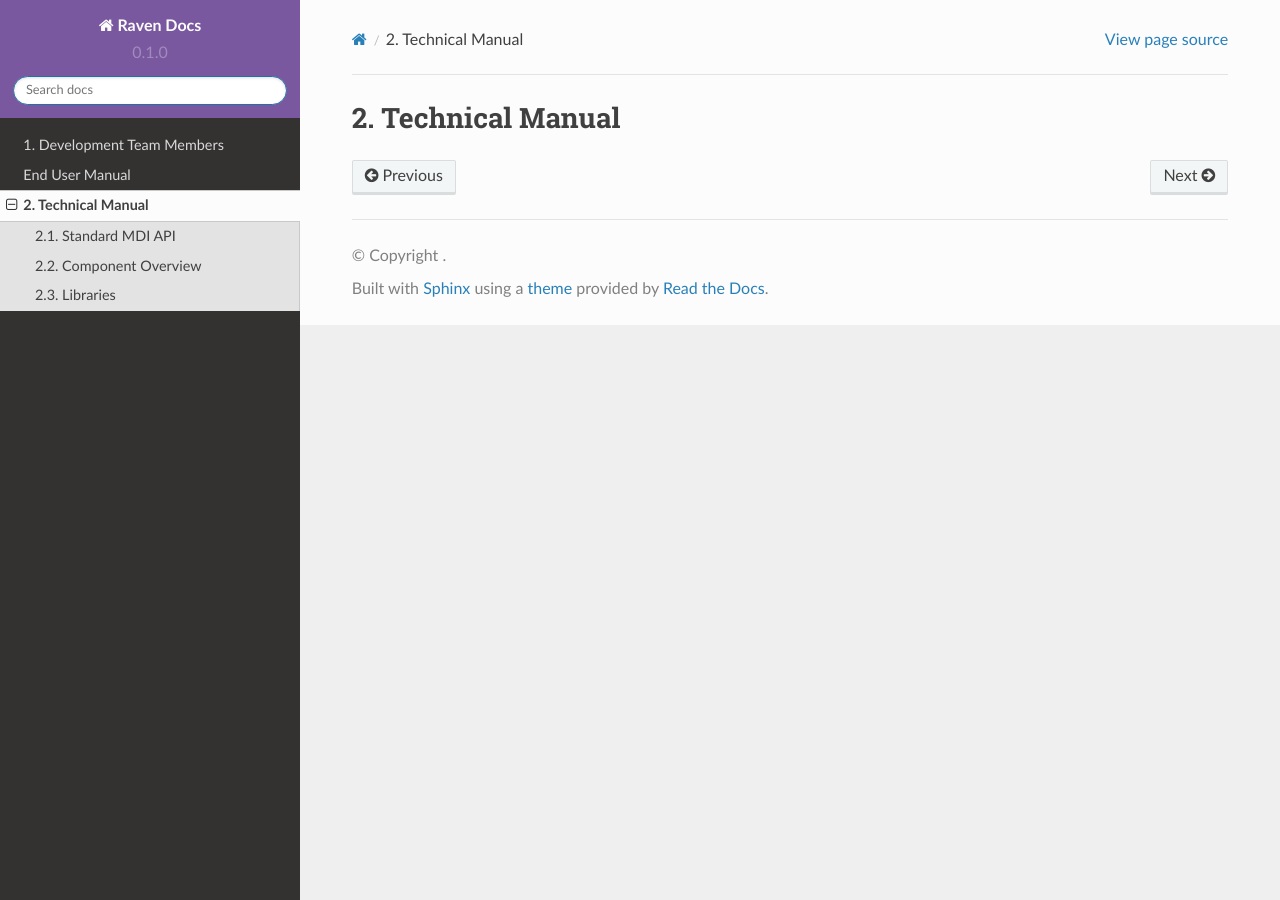
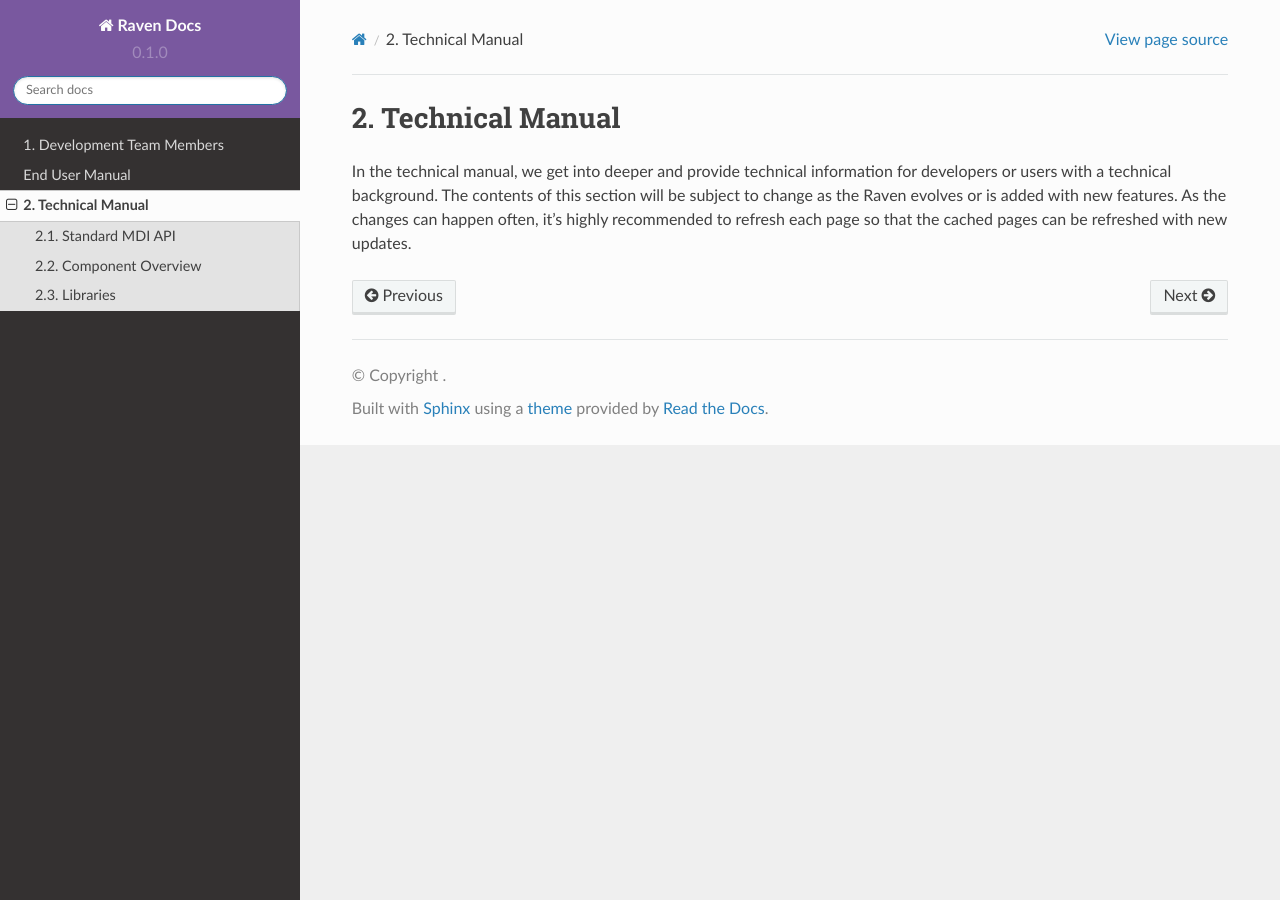
Before and after one commit to MortalityReporting/RavenDocs, a Sphinx documentation site: the page built from docs/source/technicalManual.rst, in a window 1280 px wide. Built offline with Sphinx 7.4.7 and the Read the Docs theme 2.0.0, drawn with Linux system fonts in a browser that asks for light colours.

Commit message:
Update technicalManual.rst

```diff
--- a/docs/source/technicalManual.rst
+++ b/docs/source/technicalManual.rst
@@ -1,5 +1,8 @@
 Technical Manual
 ================
+In the technical manual, we get into deeper and provide technical information for developers or users with a technical background.
+The contents of this section will be subject to change as the Raven evolves or is added with new features. As the changes
+can happen often, it's highly recommended to refresh each page so that the cached pages can be refreshed with new updates.
 
 .. toctree::
     :numbered:
```
